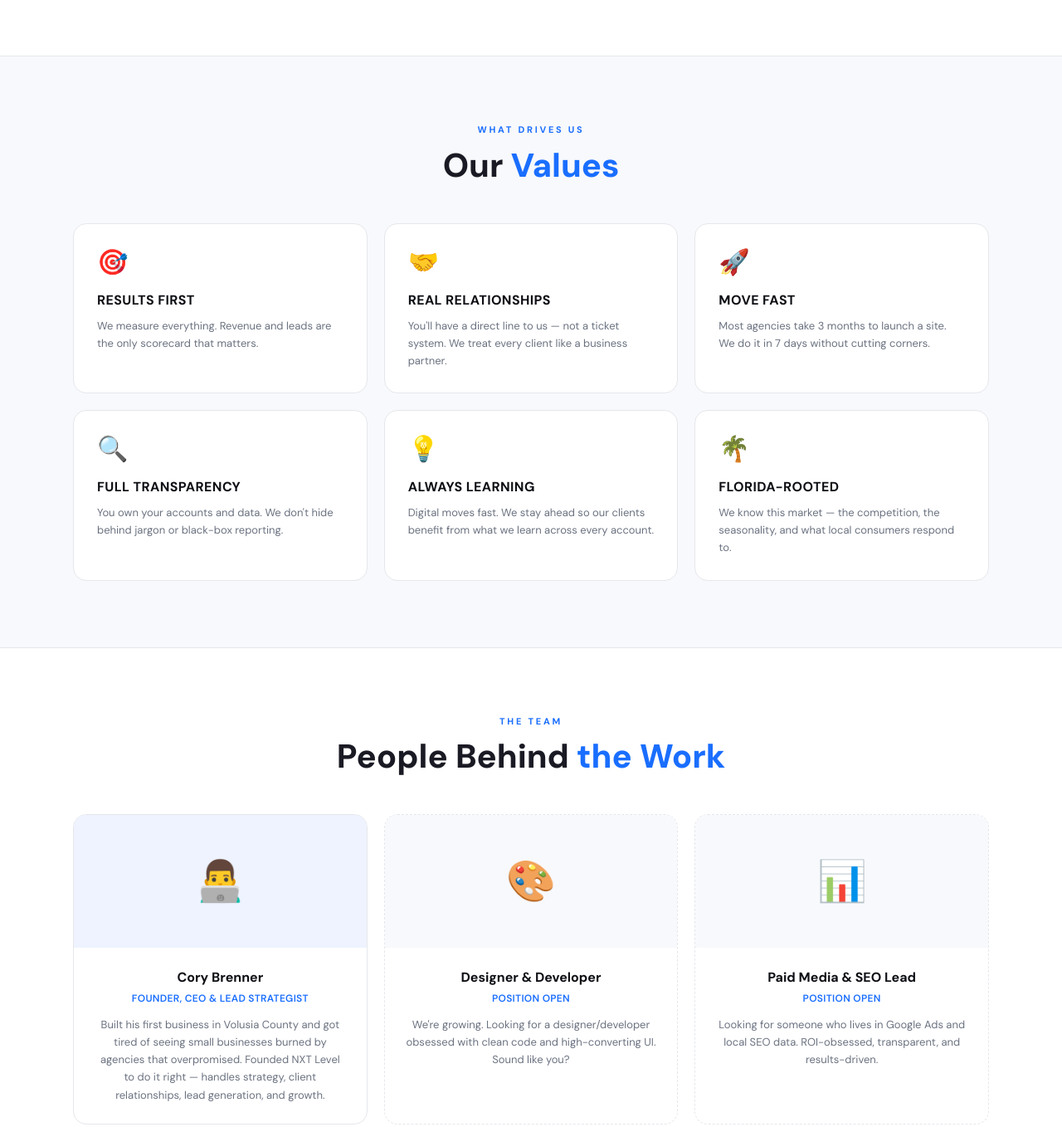
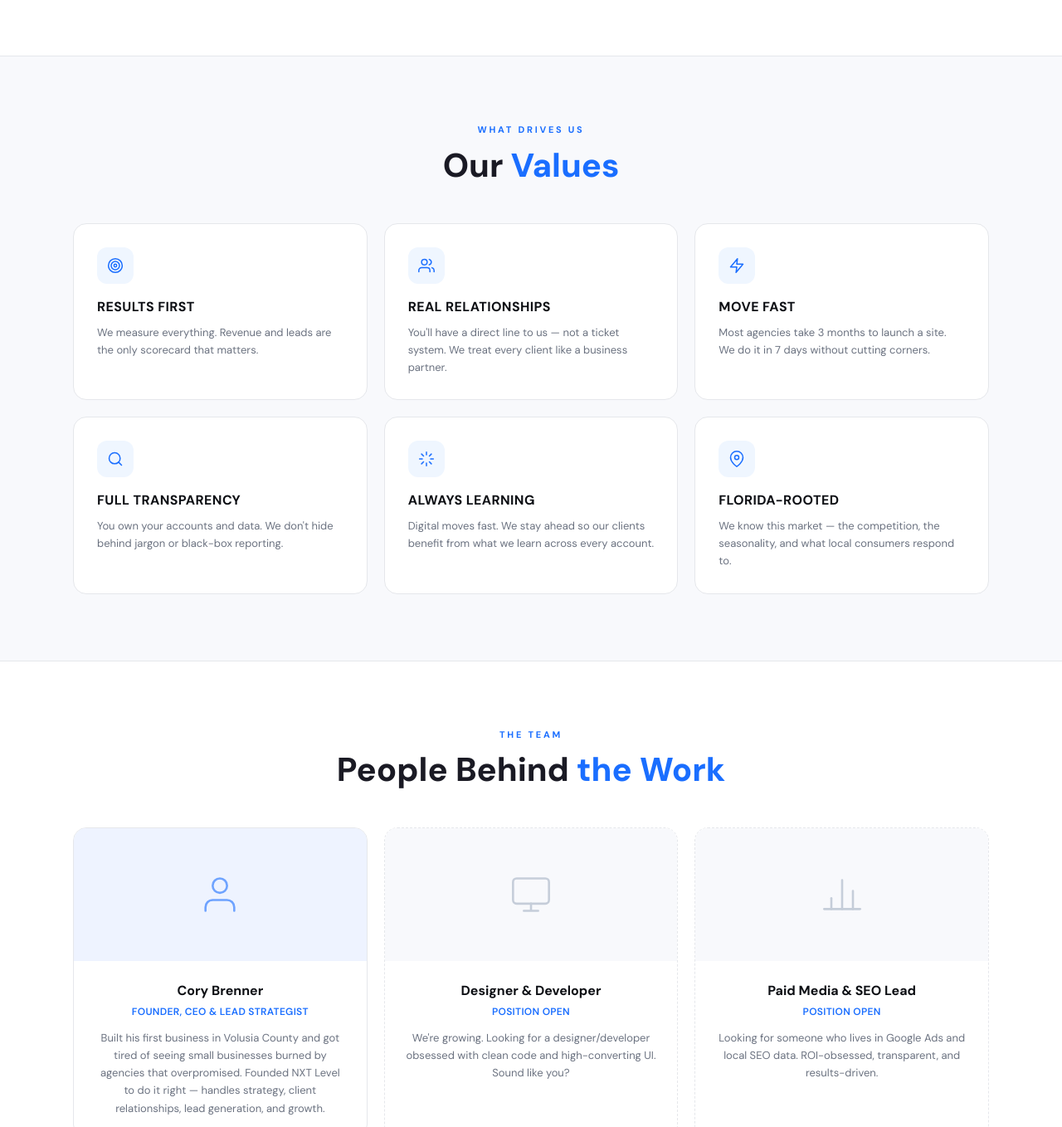
Before and after one commit to brennercory50-sys/nxtlevelbuikds, a Next.js app: page /about in a window 1280 px wide. Shown: the part 1202-2560 px from the top of the page at 83% size. Built offline with nearby package versions, Linux system fonts and the light colour scheme.

Commit message:
Replace emoji icons with SVG icons on about page
https://claude.ai/code/session_012nsTpxgezdJ2RpVgxWdXtc

```diff
--- a/app/about/page.tsx
+++ b/app/about/page.tsx
@@ -8,12 +8,12 @@ export const metadata: Metadata = {
 };
 
 const values = [
-  { icon:'🎯', title:'Results First', desc:'We measure everything. Revenue and leads are the only scorecard that matters.' },
-  { icon:'🤝', title:'Real Relationships', desc:"You'll have a direct line to us — not a ticket system. We treat every client like a business partner." },
-  { icon:'🚀', title:'Move Fast', desc:'Most agencies take 3 months to launch a site. We do it in 7 days without cutting corners.' },
-  { icon:'🔍', title:'Full Transparency', desc:"You own your accounts and data. We don't hide behind jargon or black-box reporting." },
-  { icon:'💡', title:'Always Learning', desc:'Digital moves fast. We stay ahead so our clients benefit from what we learn across every account.' },
-  { icon:'🌴', title:'Florida-Rooted', desc:'We know this market — the competition, the seasonality, and what local consumers respond to.' },
+  { icon: <svg width="20" height="20" viewBox="0 0 24 24" fill="none" stroke="currentColor" strokeWidth="1.8" strokeLinecap="round" strokeLinejoin="round"><circle cx="12" cy="12" r="10"/><circle cx="12" cy="12" r="6"/><circle cx="12" cy="12" r="2"/></svg>, title:'Results First', desc:'We measure everything. Revenue and leads are the only scorecard that matters.' },
+  { icon: <svg width="20" height="20" viewBox="0 0 24 24" fill="none" stroke="currentColor" strokeWidth="1.8" strokeLinecap="round" strokeLinejoin="round"><path d="M17 21v-2a4 4 0 0 0-4-4H5a4 4 0 0 0-4 4v2"/><circle cx="9" cy="7" r="4"/><path d="M23 21v-2a4 4 0 0 0-3-3.87"/><path d="M16 3.13a4 4 0 0 1 0 7.75"/></svg>, title:'Real Relationships', desc:"You'll have a direct line to us — not a ticket system. We treat every client like a business partner." },
+  { icon: <svg width="20" height="20" viewBox="0 0 24 24" fill="none" stroke="currentColor" strokeWidth="1.8" strokeLinecap="round" strokeLinejoin="round"><polygon points="13 2 3 14 12 14 11 22 21 10 12 10 13 2"/></svg>, title:'Move Fast', desc:'Most agencies take 3 months to launch a site. We do it in 7 days without cutting corners.' },
+  { icon: <svg width="20" height="20" viewBox="0 0 24 24" fill="none" stroke="currentColor" strokeWidth="1.8" strokeLinecap="round" strokeLinejoin="round"><circle cx="11" cy="11" r="8"/><line x1="21" y1="21" x2="16.65" y2="16.65"/></svg>, title:'Full Transparency', desc:"You own your accounts and data. We don't hide behind jargon or black-box reporting." },
+  { icon: <svg width="20" height="20" viewBox="0 0 24 24" fill="none" stroke="currentColor" strokeWidth="1.8" strokeLinecap="round" strokeLinejoin="round"><line x1="12" y1="2" x2="12" y2="6"/><line x1="12" y1="18" x2="12" y2="22"/><line x1="4.93" y1="4.93" x2="7.76" y2="7.76"/><line x1="16.24" y1="16.24" x2="19.07" y2="19.07"/><line x1="2" y1="12" x2="6" y2="12"/><line x1="18" y1="12" x2="22" y2="12"/><line x1="4.93" y1="19.07" x2="7.76" y2="16.24"/><line x1="16.24" y1="7.76" x2="19.07" y2="4.93"/></svg>, title:'Always Learning', desc:'Digital moves fast. We stay ahead so our clients benefit from what we learn across every account.' },
+  { icon: <svg width="20" height="20" viewBox="0 0 24 24" fill="none" stroke="currentColor" strokeWidth="1.8" strokeLinecap="round" strokeLinejoin="round"><path d="M21 10c0 7-9 13-9 13s-9-6-9-13a9 9 0 0 1 18 0z"/><circle cx="12" cy="10" r="3"/></svg>, title:'Florida-Rooted', desc:'We know this market — the competition, the seasonality, and what local consumers respond to.' },
 ];
 
 export default function About() {
@@ -99,7 +99,7 @@ export default function About() {
           <div className="grid grid-cols-1 md:grid-cols-2 lg:grid-cols-3 gap-5">
             {values.map(v => (
               <div key={v.title} className="bg-white border border-[#e5e7eb] rounded-2xl p-7 hover:border-accent/30 hover:shadow-lg transition-all">
-                <div className="text-3xl mb-4">{v.icon}</div>
+                <div className="w-11 h-11 bg-blue-50 rounded-xl flex items-center justify-center mb-4 text-accent">{v.icon}</div>
                 <h4 className="font-bold text-[16px] text-dark mb-2 uppercase tracking-wide">{v.title}</h4>
                 <p className="text-[13px] text-muted leading-relaxed">{v.desc}</p>
               </div>
@@ -116,7 +116,9 @@ export default function About() {
           <div className="grid grid-cols-1 md:grid-cols-3 gap-5">
             {/* Cory — real */}
             <div className="border border-[#e5e7eb] rounded-2xl overflow-hidden hover:border-accent/30 hover:shadow-lg transition-all">
-              <div className="h-40 flex items-center justify-center text-5xl" style={{ background: '#eef3ff' }}>👨‍💻</div>
+              <div className="h-40 flex items-center justify-center" style={{ background: '#eef3ff' }}>
+                <svg width="52" height="52" viewBox="0 0 24 24" fill="none" stroke="#1a6eff" strokeWidth="1.2" strokeLinecap="round" strokeLinejoin="round" opacity="0.6"><path d="M20 21v-2a4 4 0 0 0-4-4H8a4 4 0 0 0-4 4v2"/><circle cx="12" cy="7" r="4"/></svg>
+              </div>
               <div className="p-6 text-center">
                 <h4 className="font-bold text-[16px] text-dark mb-1">Cory Brenner</h4>
                 <p className="text-accent text-[12px] font-semibold mb-3 uppercase tracking-wide">Founder, CEO & Lead Strategist</p>
@@ -128,7 +130,9 @@ export default function About() {
 
             {/* Open roles */}
             <div className="border border-dashed border-[#e5e7eb] rounded-2xl overflow-hidden hover:border-accent/30 transition-all">
-              <div className="h-40 flex items-center justify-center text-5xl" style={{ background: '#f8f9fc' }}>🎨</div>
+              <div className="h-40 flex items-center justify-center" style={{ background: '#f8f9fc' }}>
+                <svg width="52" height="52" viewBox="0 0 24 24" fill="none" stroke="#94a3b8" strokeWidth="1.2" strokeLinecap="round" strokeLinejoin="round" opacity="0.5"><rect x="2" y="3" width="20" height="14" rx="2"/><path d="M8 21h8M12 17v4"/></svg>
+              </div>
               <div className="p-6 text-center">
                 <h4 className="font-bold text-[16px] text-dark mb-1">Designer & Developer</h4>
                 <p className="text-accent text-[12px] font-semibold mb-3 uppercase tracking-wide">Position Open</p>
@@ -139,7 +143,9 @@ export default function About() {
             </div>
 
             <div className="border border-dashed border-[#e5e7eb] rounded-2xl overflow-hidden hover:border-accent/30 transition-all">
-              <div className="h-40 flex items-center justify-center text-5xl" style={{ background: '#f8f9fc' }}>📊</div>
+              <div className="h-40 flex items-center justify-center" style={{ background: '#f8f9fc' }}>
+                <svg width="52" height="52" viewBox="0 0 24 24" fill="none" stroke="#94a3b8" strokeWidth="1.2" strokeLinecap="round" strokeLinejoin="round" opacity="0.5"><line x1="18" y1="20" x2="18" y2="10"/><line x1="12" y1="20" x2="12" y2="4"/><line x1="6" y1="20" x2="6" y2="14"/><line x1="2" y1="20" x2="22" y2="20"/></svg>
+              </div>
               <div className="p-6 text-center">
                 <h4 className="font-bold text-[16px] text-dark mb-1">Paid Media & SEO Lead</h4>
                 <p className="text-accent text-[12px] font-semibold mb-3 uppercase tracking-wide">Position Open</p>
```
